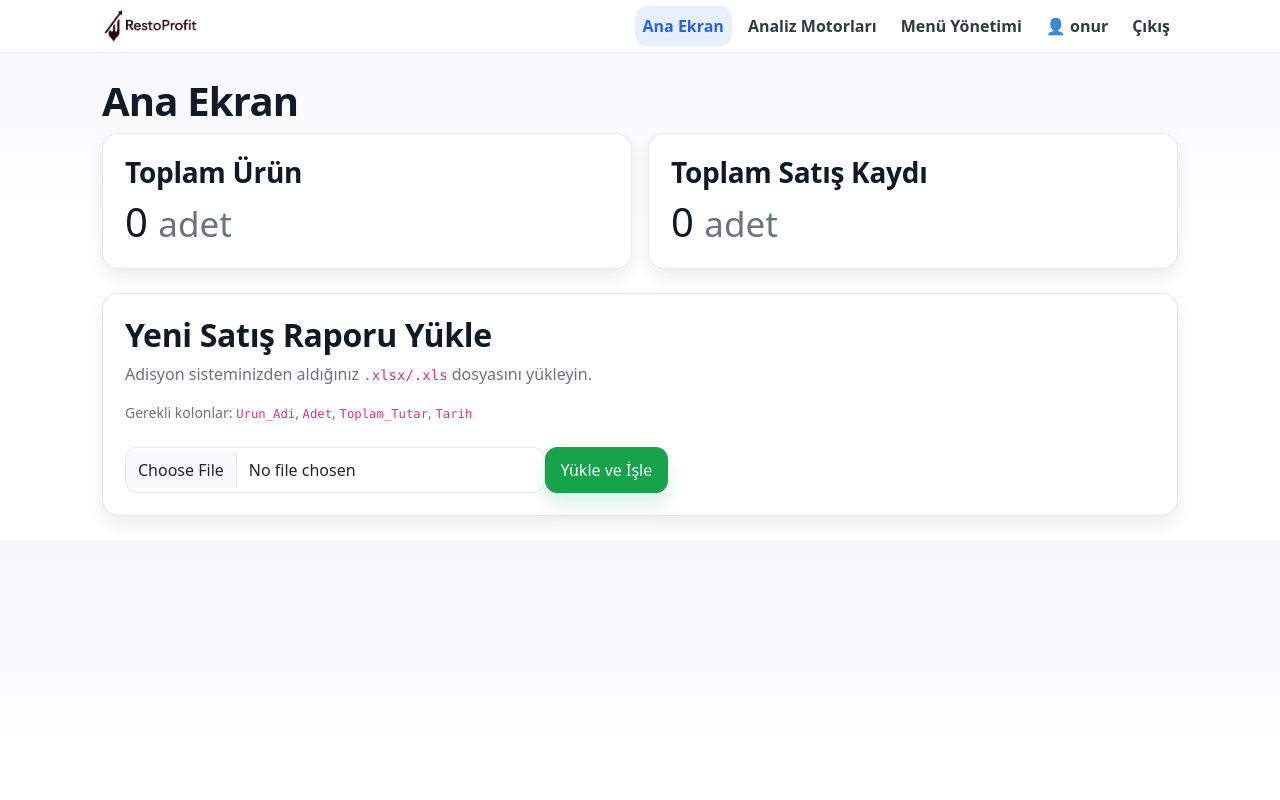
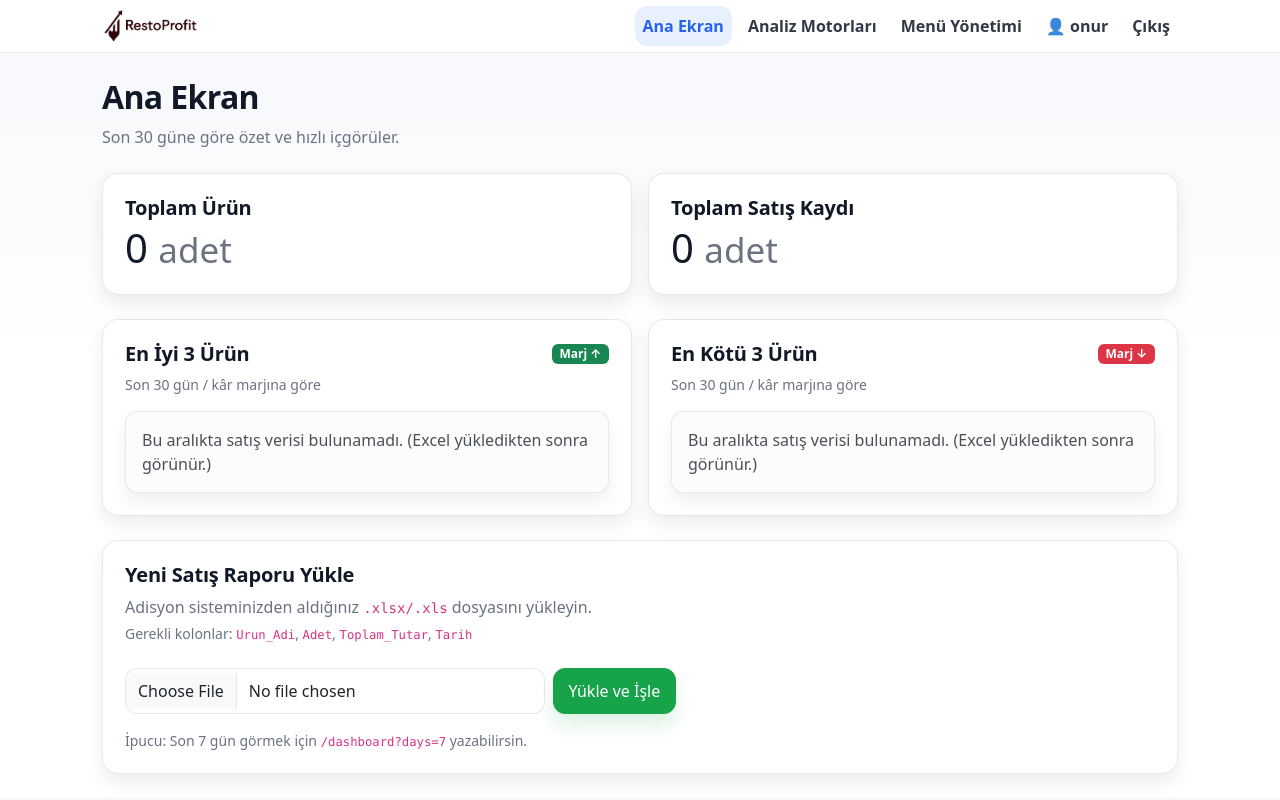
Before and after one commit to onurturkben/restoprofit, a Flask app: page / in a window 1280 px wide. Run offline with Flask 3, Linux system fonts and the light colour scheme; a user stored in the database is signed in.

Commit message:
Update dashboard.html

```diff
--- a/templates/dashboard.html
+++ b/templates/dashboard.html
@@ -1,13 +1,18 @@
 {% extends 'base.html' %}
 
 {% block content %}
-<h1>Ana Ekran</h1>
+<header class="mb-4">
+  <h1 class="fw-bold" style="font-size:32px; line-height:40px;">Ana Ekran</h1>
+  <p class="text-muted mb-0">
+    Son {{ days_window or 30 }} güne göre özet ve hızlı içgörüler.
+  </p>
+</header>
 
 <div class="row g-3 mb-4">
   <div class="col-12 col-md-6">
     <div class="rp-card rp-shadow h-100">
       <div class="rp-card-body">
-        <h3>Toplam Ürün</h3>
+        <h3 class="h5 fw-bold mb-1">Toplam Ürün</h3>
         <p class="display-6 m-0">{{ summary.toplam_urun }} <small class="text-muted">adet</small></p>
       </div>
     </div>
@@ -15,23 +20,101 @@
   <div class="col-12 col-md-6">
     <div class="rp-card rp-shadow h-100">
       <div class="rp-card-body">
-        <h3>Toplam Satış Kaydı</h3>
+        <h3 class="h5 fw-bold mb-1">Toplam Satış Kaydı</h3>
         <p class="display-6 m-0">{{ summary.toplam_satis_kaydi }} <small class="text-muted">adet</small></p>
       </div>
     </div>
   </div>
 </div>
 
+<!-- ✅ En iyi / En kötü 3 ürün -->
+<div class="row g-3 mb-4">
+  <div class="col-12 col-lg-6">
+    <div class="rp-card rp-shadow h-100">
+      <div class="rp-card-body">
+        <div class="d-flex align-items-center justify-content-between mb-2">
+          <h2 class="h5 fw-bold m-0">En İyi 3 Ürün</h2>
+          <span class="badge text-bg-success">Marj ↑</span>
+        </div>
+        <p class="text-muted small mb-3">Son {{ days_window or 30 }} gün / kâr marjına göre</p>
+
+        {% if best_products and best_products|length %}
+          <div class="list-group list-group-flush">
+            {% for p in best_products %}
+              <div class="list-group-item px-0 d-flex align-items-start justify-content-between">
+                <div class="me-3">
+                  <div class="fw-bold">{{ loop.index }}. {{ p.urun_adi }}</div>
+                  <div class="text-muted small">
+                    Adet: {{ p.adet }} · Ciro: {{ "%.2f"|format(p.ciro) }} TL · Kâr: {{ "%.2f"|format(p.kar) }} TL
+                  </div>
+                </div>
+                <div class="text-end">
+                  <div class="fw-bold">%{{ "%.1f"|format(p.marj) }}</div>
+                  <div class="text-muted small">marj</div>
+                </div>
+              </div>
+            {% endfor %}
+          </div>
+        {% else %}
+          <div class="alert alert-light mb-0" role="alert">
+            Bu aralıkta satış verisi bulunamadı. (Excel yükledikten sonra görünür.)
+          </div>
+        {% endif %}
+      </div>
+    </div>
+  </div>
+
+  <div class="col-12 col-lg-6">
+    <div class="rp-card rp-shadow h-100">
+      <div class="rp-card-body">
+        <div class="d-flex align-items-center justify-content-between mb-2">
+          <h2 class="h5 fw-bold m-0">En Kötü 3 Ürün</h2>
+          <span class="badge text-bg-danger">Marj ↓</span>
+        </div>
+        <p class="text-muted small mb-3">Son {{ days_window or 30 }} gün / kâr marjına göre</p>
+
+        {% if worst_products and worst_products|length %}
+          <div class="list-group list-group-flush">
+            {% for p in worst_products %}
+              <div class="list-group-item px-0 d-flex align-items-start justify-content-between">
+                <div class="me-3">
+                  <div class="fw-bold">{{ loop.index }}. {{ p.urun_adi }}</div>
+                  <div class="text-muted small">
+                    Adet: {{ p.adet }} · Ciro: {{ "%.2f"|format(p.ciro) }} TL · Kâr: {{ "%.2f"|format(p.kar) }} TL
+                  </div>
+                </div>
+                <div class="text-end">
+                  <div class="fw-bold">%{{ "%.1f"|format(p.marj) }}</div>
+                  <div class="text-muted small">marj</div>
+                </div>
+              </div>
+            {% endfor %}
+          </div>
+        {% else %}
+          <div class="alert alert-light mb-0" role="alert">
+            Bu aralıkta satış verisi bulunamadı. (Excel yükledikten sonra görünür.)
+          </div>
+        {% endif %}
+      </div>
+    </div>
+  </div>
+</div>
+
+<!-- Excel yükleme kartı (mevcut) -->
 <div class="rp-card rp-shadow">
   <div class="rp-card-body">
-    <h2>Yeni Satış Raporu Yükle</h2>
-    <p class="text-muted">Adisyon sisteminizden aldığınız <code>.xlsx/.xls</code> dosyasını yükleyin.</p>
+    <h2 class="h5 fw-bold mb-2">Yeni Satış Raporu Yükle</h2>
+    <p class="text-muted mb-1">Adisyon sisteminizden aldığınız <code>.xlsx/.xls</code> dosyasını yükleyin.</p>
     <p class="text-muted small mb-4">Gerekli kolonlar: <code>Urun_Adi</code>, <code>Adet</code>, <code>Toplam_Tutar</code>, <code>Tarih</code></p>
 
-    <form method="POST" action="{{ url_for('upload_excel') }}" enctype="multipart/form-data" class="d-flex flex-wrap gap-16">
+    <form method="POST" action="{{ url_for('upload_excel') }}" enctype="multipart/form-data" class="d-flex flex-wrap gap-2">
       <input class="form-control" style="max-width:420px;" type="file" name="excel_file" accept=".xlsx,.xls" required>
       <button class="btn btn-success">Yükle ve İşle</button>
     </form>
+
+    <div class="text-muted small mt-3">
+      İpucu: Son 7 gün görmek için <code>/dashboard?days=7</code> yazabilirsin.
+    </div>
   </div>
 </div>
 {% endblock %}
```
